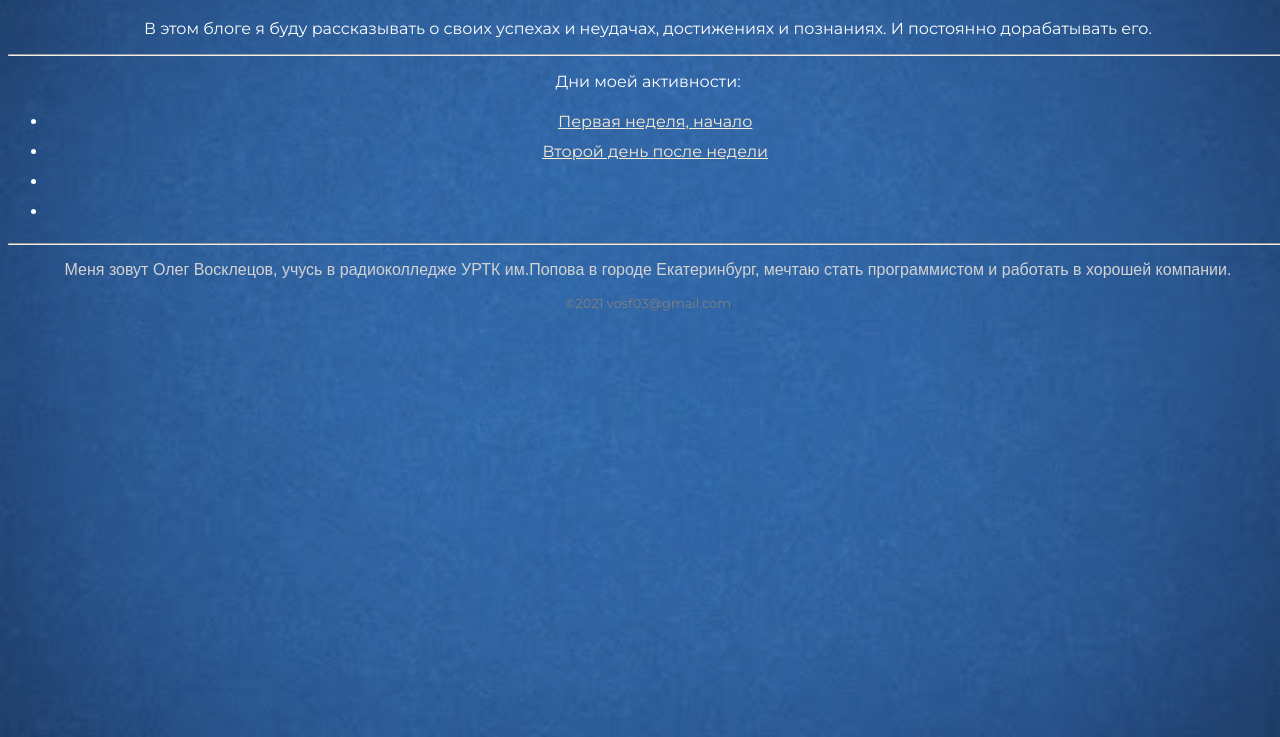
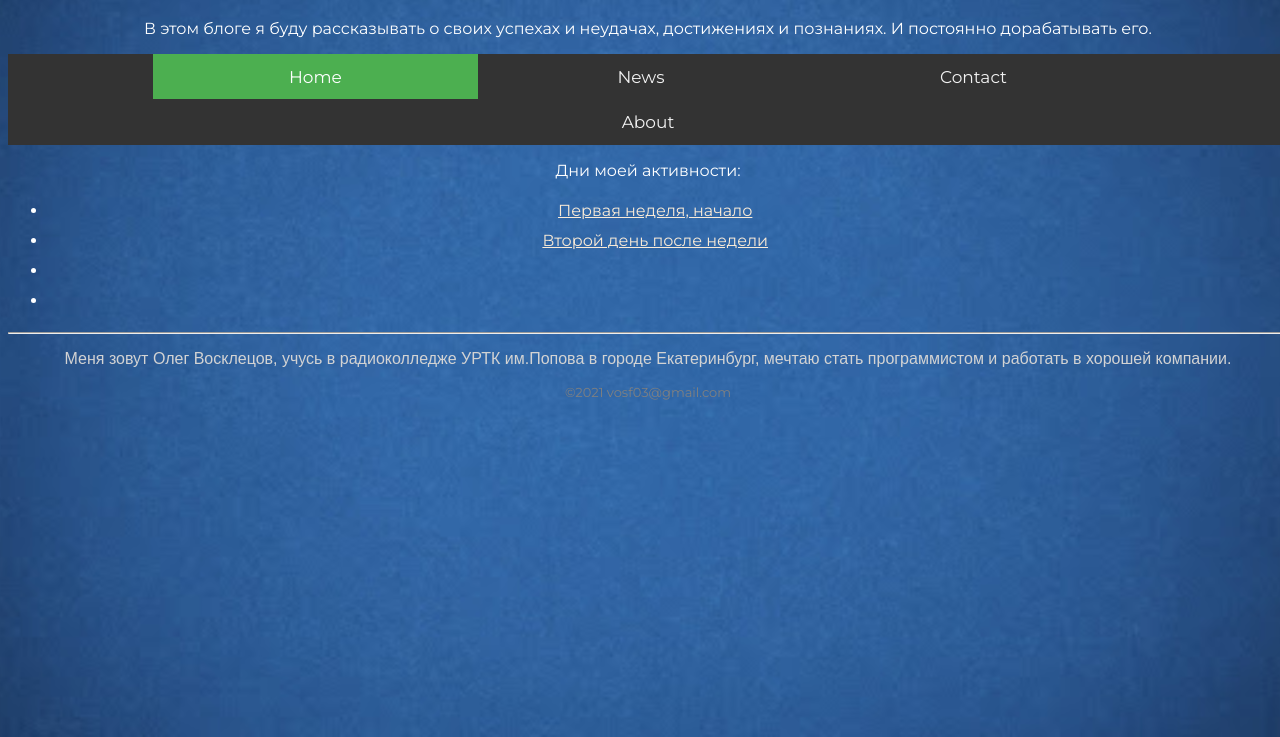
Before and after one commit to Baty2003/blog, a plain HTML site: page index.html in a window 1280 px wide. Shown: the part 63-800 px from the top of the page. Drawn offline with Linux system fonts and the light colour scheme.

Commit message:
Version v1.3 - Add key navigation

```diff
--- a/CSS/style.css
+++ b/CSS/style.css
@@ -8,6 +8,34 @@ body {
     height: 100%;
     background-size: cover;
     background-image: url("../source/unnamed.jpg");
+}
+
+/* Add a black background color to the top navigation */
+.topnav {
+    background-color: #333;
+    overflow: hidden;
+}
+
+/* Style the links inside the navigation bar */
+.topnav a {
+    display: inline-block;
+    color: #f2f2f2;
+    text-align: center;
+    text-decoration: none;
+    font-size: 17px;
+    padding: 1% 10.6%;
+}
+
+/* Change the color of links on hover */
+.topnav a:hover {
+    background-color: #ddd;
+    color: black;
+}
+
+/* Add a color to the active/current link */
+.topnav a.active {
+    background-color: #4CAF50;
+    color: white;
 }
 
 ul {
--- a/index.html
+++ b/index.html
@@ -6,11 +6,17 @@
     <link rel="stylesheet" href="CSS/style.css">
     <link href="https://fonts.googleapis.com/css?family=Montserrat:400,500,700|Old+Standard+TT&display=swap&subset=cyrillic" rel="stylesheet">
 </head>
+
 <body>
     <header>
         <h1>Блог начинающего верстальщика</h1>
         <p>В этом блоге я буду рассказывать о своих успехах и неудачах, достижениях и познаниях. И постоянно дорабатывать его.</p>
-        <hr>
+        <div class="topnav">
+            <a class="active" href="#home">Home</a>
+            <a href="#news">News</a>
+            <a href="#contact">Contact</a>
+            <a href="#about">About</a>
+        </div>
     </header>
 
     <main>
```
